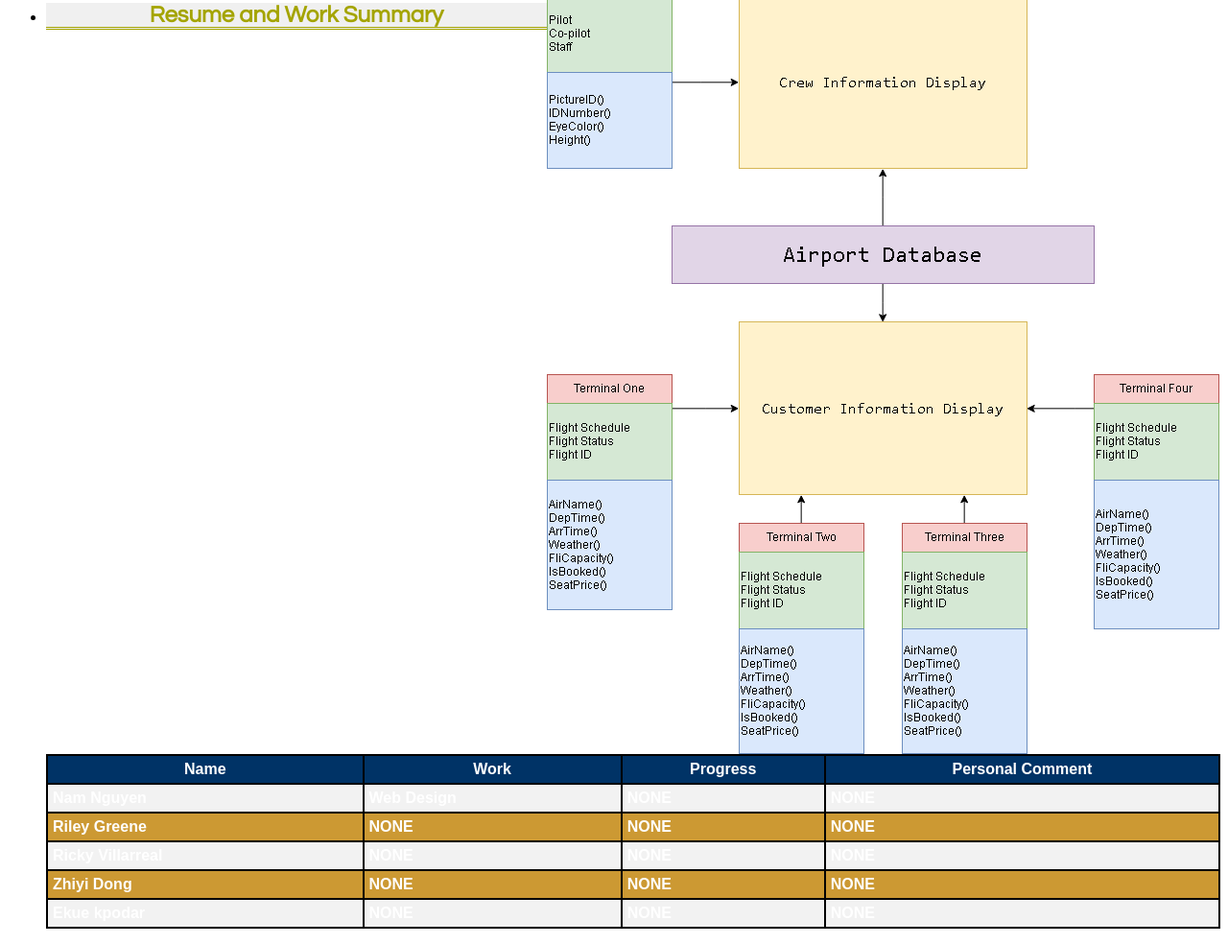
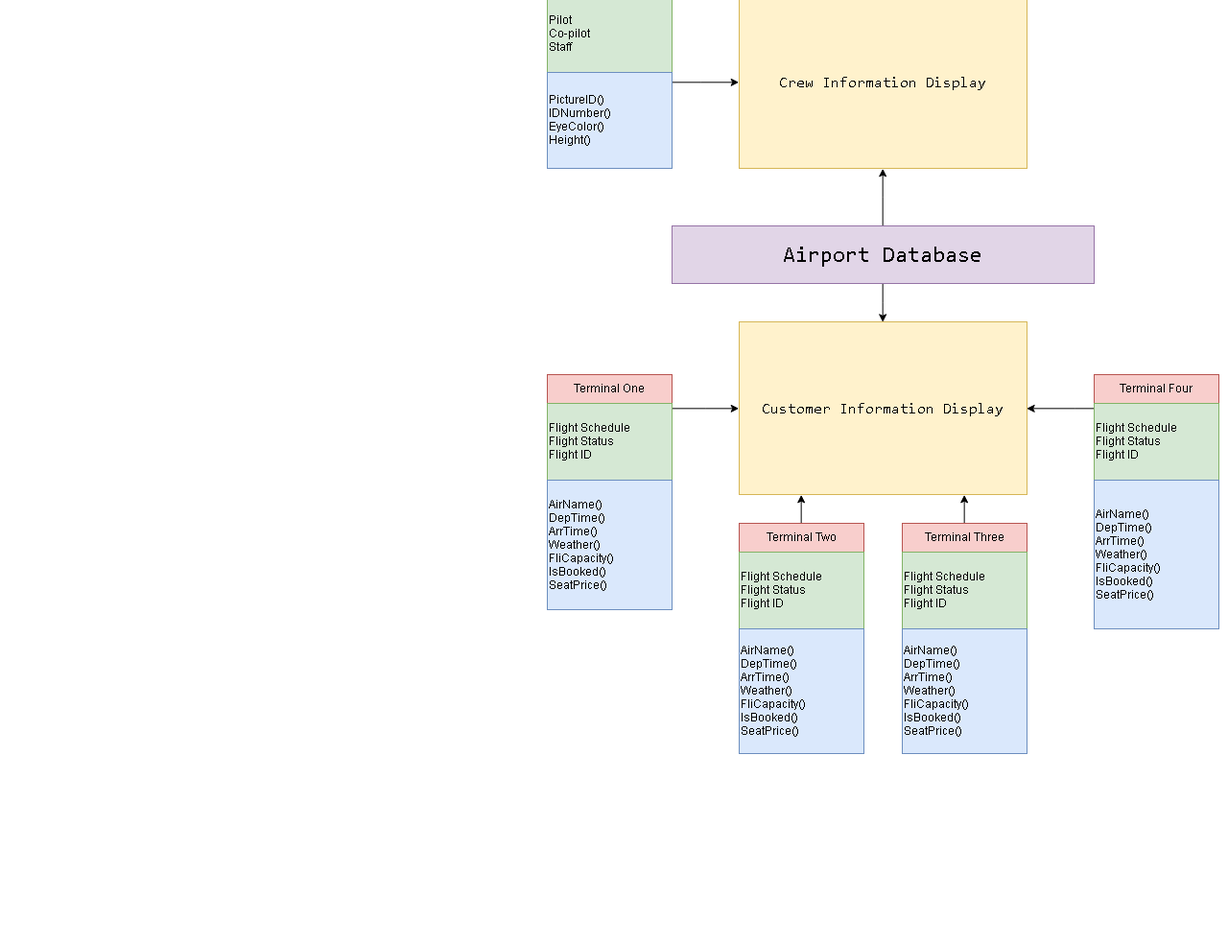
Before and after one commit to softwareengi-team7-gsu/softwareengi-team7-gsu.github.io, a plain HTML site: page index.html in a window 1280 px wide. Shown: the part 650-1634 px from the top of the page at 96% size. After the commit the page ends 1436 px from the top, so only its background shows below. Drawn offline with Linux system fonts and the light colour scheme.

Commit message:
Update index.html

```diff
--- a/index.html
+++ b/index.html
@@ -42,44 +42,5 @@
 	<ol id=Diagram>
 	<li><div><img src="images/Diagram.png" alt="Diagram"></div></li>>
 </ol>
-<li><h2>Resume and Work Summary</h2></li>
-<table id=Summary>
-  <tr>
-    <th>Name</th>
-    <th>Work</th>
-    <th>Progress</th>
-    <th>Personal Comment</th>
- </tr>
- <tr>
-   <td> Nam Nguyen </td>
-   <td> Web Design </td>
-   <td> NONE </td>
-   <td> NONE </td>
- </tr>
- <tr>
-   <td> Riley Greene </td>
-   <td> NONE </td>
-   <td> NONE </td>
-   <td> NONE </td>
- </tr>
- <tr>
-   <td> Ricky Villarreal </td>
-   <td> NONE </td>
-   <td> NONE </td>
-   <td> NONE </td>
- </tr>
- <tr>
-   <td> Zhiyi Dong </td>
-   <td> NONE </td>
-   <td> NONE </td>
-   <td> NONE </td>
- </tr>
- <tr>
-   <td> Ekue kpodar </td>
-   <td> NONE </td>
-   <td> NONE </td>
-   <td> NONE </td>
- </tr>
-</table>
 </body>
 </html>
```
